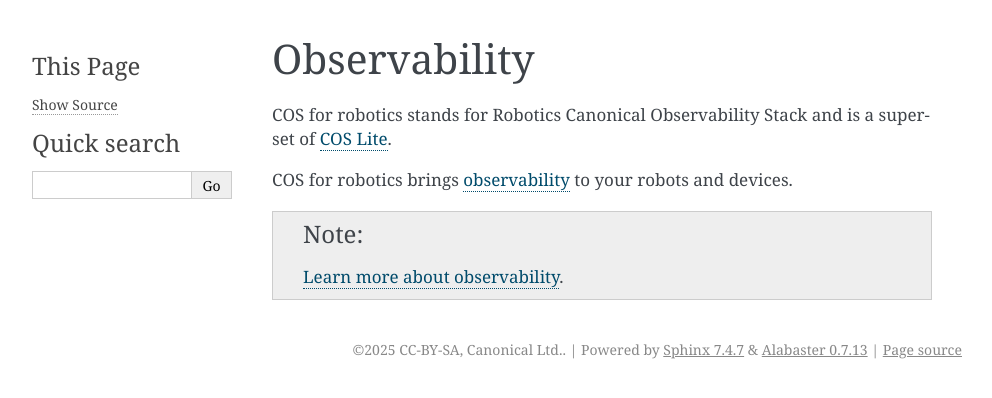
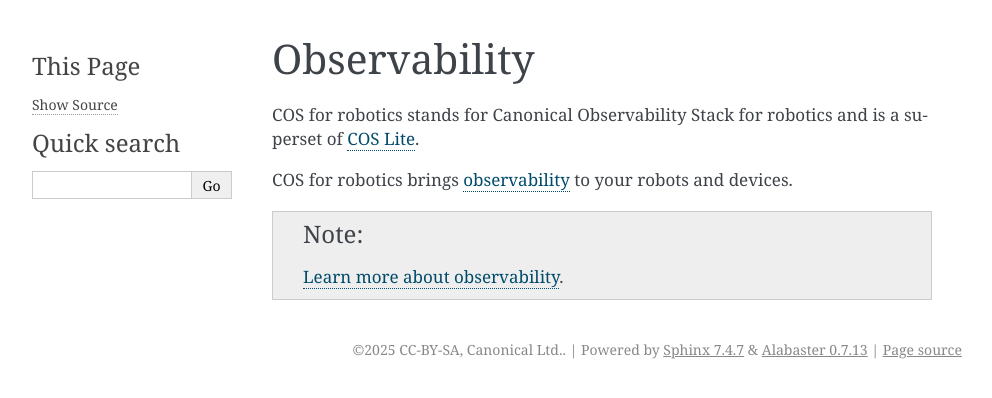
Before and after one commit to canonical/robotics_documentation, a Sphinx documentation site: the page built from docs/explanations/observability/index.rst, in a window 1280 px wide. Shown: the top 398 px of the page, without its empty margins (148-1140 px from the left). Built offline with Sphinx 7.4.7, drawn with Linux system fonts in a browser that asks for light colours; pages that are not in the unit, such as notebooks, are missing from menus.

Commit message:
Apply suggestions from code review
Co-authored-by: Mirko Ferrati <mirko.ferrati@canonical.com>

```diff
--- a/docs/explanations/observability/index.rst
+++ b/docs/explanations/observability/index.rst
@@ -8,7 +8,7 @@
    what-is-rob-cos
 
 
-|COS_ROB| stands for Robotics Canonical Observability Stack and is a superset of
+|COS_ROB| stands for Canonical Observability Stack for robotics and is a superset of
 `COS Lite <https://charmhub.io/topics/canonical-observability-stack/editions/lite>`_.
 
 |COS_ROB| brings `observability <https://ubuntu.com/observability/what-is-observability>`_
```
Also changed, not shown: docs/explanations/observability/what-is-rob-cos.md (+1 -1 lines).
